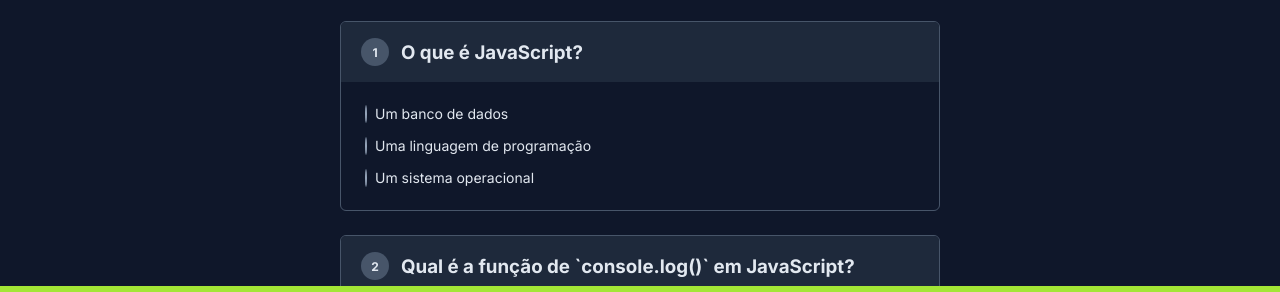
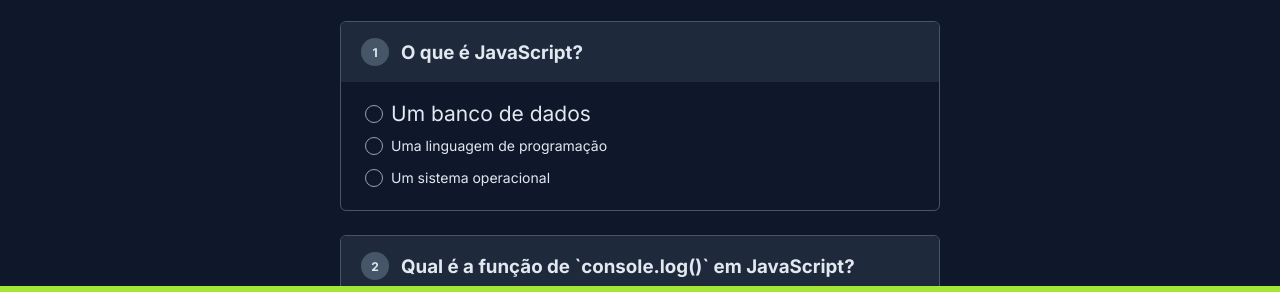
Before and after one commit to ErikPablo/nlw-experts, a plain HTML site: page index.html in a window 1280 px wide. In both pictures the pointer is over the element "Um banco de dados". Shown: the part 476-768 px from the top of the page. Drawn offline with Linux system fonts and the light colour scheme.

```diff
--- a/style.css
+++ b/style.css
@@ -94,7 +94,7 @@ overflow: hidden;
 input {
   all: unset;
   border: 1px solid #94a3b8;
-  width: 16;
+  width: 16px;
   height: 16px;
 
   border-radius: 50%;
@@ -102,6 +102,11 @@ input {
   align-items: center;
   justify-content: center;
   flex-shrink: 0;
+}
+
+
+span:hover {
+  font-size: 150%;
 }
 
 input:checked {
```
